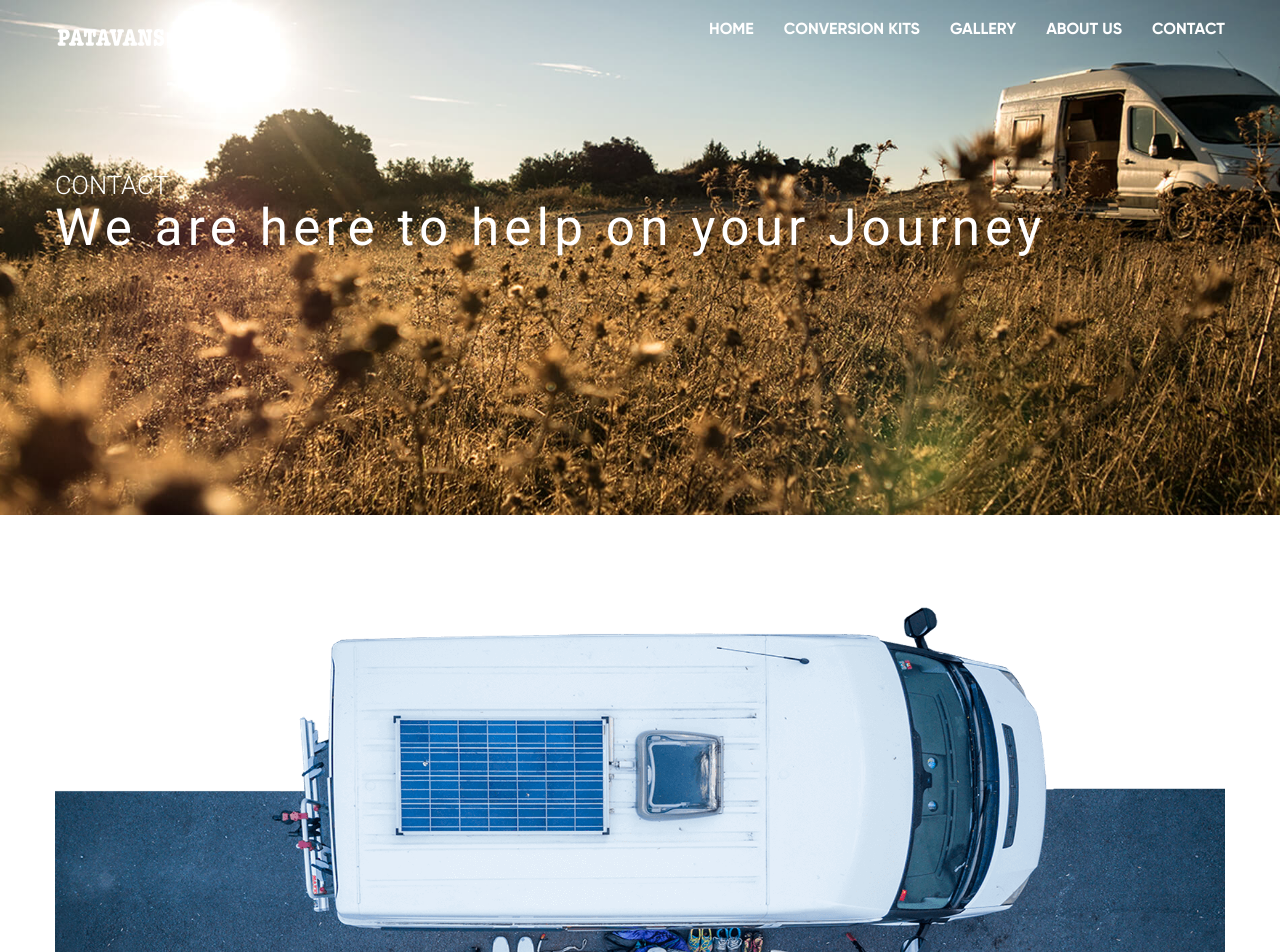
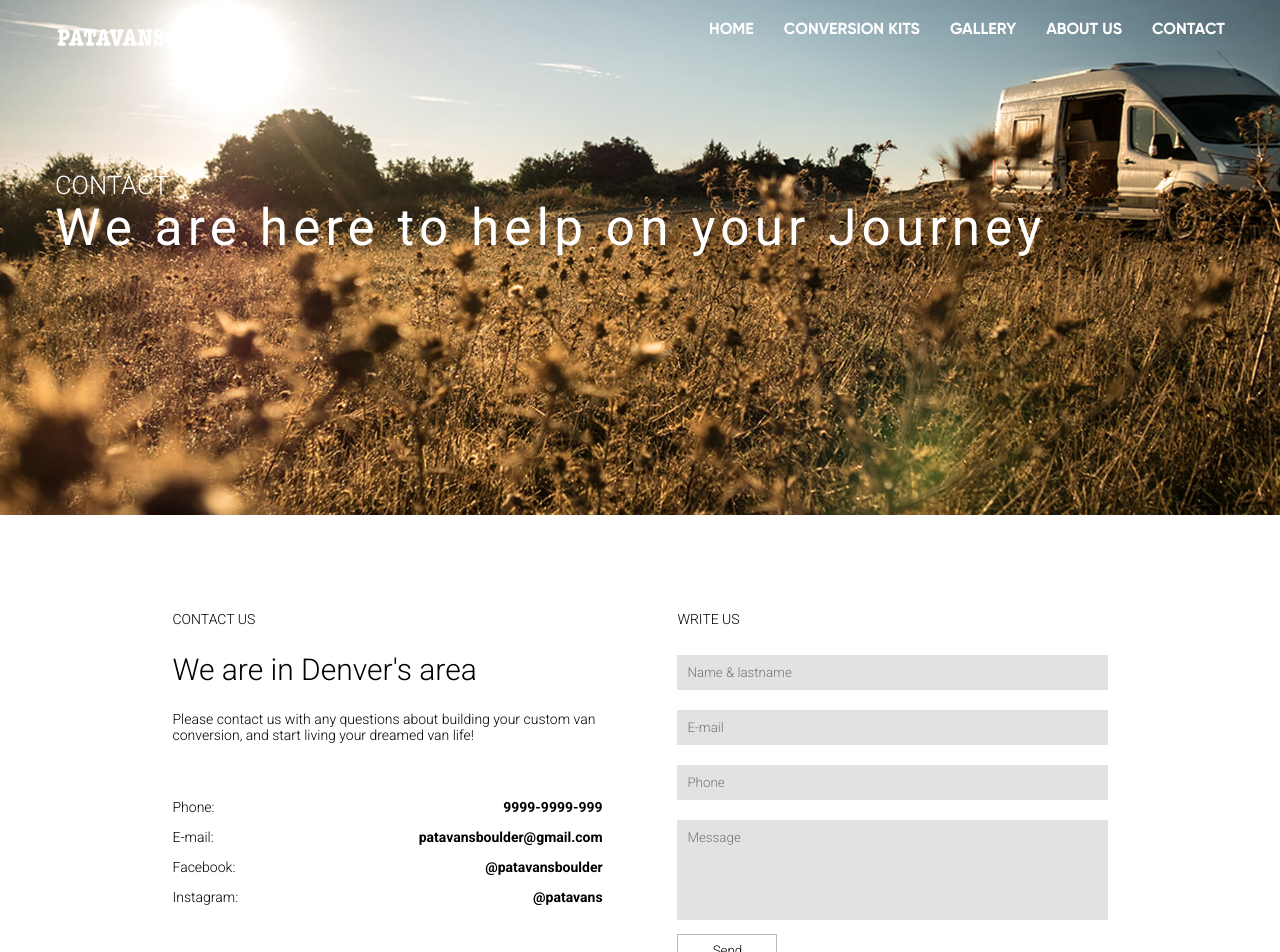
Before and after one commit to GasTrotteyn/PATAVANS, a React (Create React App) app: page /contact in a window 1280 px wide. Shown: the top 952 px of the page. Built offline with nearby package versions, Linux system fonts and the light colour scheme.

Commit message:
form stiled and sending request

```diff
--- a/package.json
+++ b/package.json
@@ -6,6 +6,7 @@
     "@testing-library/jest-dom": "^5.11.8",
     "@testing-library/react": "^11.2.2",
     "@testing-library/user-event": "^12.6.0",
+    "axios": "^0.21.1",
     "react": "^17.0.1",
     "react-dom": "^17.0.1",
     "react-router-dom": "^5.2.0",
--- a/src/Pages/AboutUs/AboutUs.js
+++ b/src/Pages/AboutUs/AboutUs.js
@@ -3,6 +3,8 @@ import classes from "./AboutUs.module.css";
 import Header from "../../containers/Headers/HeaderStandard/Header";
 import Cta from "../../components/Cta/Cta";
 import lagoon from "../../Assests/optimized/banner-about.jpg";
+import RightPiece from "../../components/Pieces/RightPiece/RightPiece";
+import pataWorking from "../../Assests/optimized/img-about.png";
 
 const About = (props) => {
     return (
@@ -13,6 +15,16 @@ const About = (props) => {
                 flag="ABOUT PATA"
                 title="Know the legend"
             ></Header>
+            <RightPiece
+                flag="ABOUT ME"
+                title="I'm PATA"
+                paragraph1="Juan Manuel Trotteyn (aka ‘Pata’) was born and raised in Mendoza, Argentina. His father introduced him to mountaineering at a young age, but he quickly fell in love with sport climbing and started competing."
+                paragraph2="At 18 years, he won Nationals and shortly after started route-setting for competitions. After his very first trip to Spain, he realized that’s where he wanted to live. For twelve years, Pata was based out of Cornudella de Montsant, Cataluña, the heart of Spain’s most stunning sport climbing. He became involved in the local bolting community, establishing new routes as rebolting the classics. Today, Pata lives in Boulder, CO and enjoys building custom van conversions, making other people’s dream of living in a van life come true. In his free time, Pata climbs on rock or flies his paraglider."
+                srcPhoto={pataWorking}
+                altPhoto="Pata working in a"
+                noButton
+            ></RightPiece>
+
             <Cta></Cta>
         </div>
     );
--- a/src/Pages/Contact/Contact.js
+++ b/src/Pages/Contact/Contact.js
@@ -1,10 +1,33 @@
-import React from "react";
+import React, { useState } from "react";
 import classes from "./Contact.module.css";
 import Header from "../../containers/Headers/HeaderStandard/Header";
-import Cta from "../../components/Cta/Cta";
 import thistles from "../../Assests/optimized/banner-contact.jpg";
+import axios from "axios";
 
 const Contact = (props) => {
+    const [data, setData] = useState({
+        name: "",
+        email: "",
+        tel: "",
+        message: "",
+    });
+
+    const inputChangeHandler = (event, id) => {
+        // event.preventDefault();
+        let formModified = { ...data };
+        formModified[id] = event.target.value;
+        setData(formModified);
+        console.log(data[id]);
+    };
+
+    const submitHandler = (event) => {
+        event.preventDefault();
+        let newForm = { ...data };
+        axios
+            .post("https://jsonplaceholder.typicode.com/posts", newForm)
+            .then((resp) => console.log(resp));
+    };
+
     return (
         <div className={classes.container}>
             <Header
@@ -13,7 +36,68 @@ const Contact = (props) => {
                 flag="CONTACT"
                 title="We are here to help on your Journey"
             ></Header>
-            <Cta></Cta>
+            <div className={classes.dataSection}>
+                <div className={classes.ourInfo}>
+                    <h4>CONTACT US</h4>
+                    <h2>We are in Denver's area</h2>
+                    <p>
+                        Please contact us with any questions about building your
+                        custom van conversion, and start living your dreamed van
+                        life!
+                    </p>
+
+                    <div className={classes.ourData}>
+                        <p>
+                            Phone: <br></br> E-mail: <br></br>Facebook:{" "}
+                            <br></br>Instagram:
+                        </p>
+
+                        <p className={classes.strongs}>
+                            <strong>9999-9999-999</strong>
+                            <br></br>
+                            <strong>patavansboulder@gmail.com</strong>
+                            <br></br>
+                            <strong>@patavansboulder</strong>
+                            <br></br>
+                            <strong>@patavans</strong>
+                        </p>
+                    </div>
+                </div>
+                <div className={classes.yourInfo}>
+                    <h4>WRITE US</h4>
+                    <form onSubmit={submitHandler}>
+                        <input
+                            placeholder="Name & lastname"
+                            onChange={(event) => {
+                                inputChangeHandler(event, "name");
+                            }}
+                            value={data.name}
+                        ></input>
+                        <input
+                            placeholder="E-mail"
+                            onChange={(event) => {
+                                inputChangeHandler(event, "email");
+                            }}
+                            value={data.email}
+                        ></input>
+                        <input
+                            placeholder="Phone"
+                            onChange={(event) => {
+                                inputChangeHandler(event, "tel");
+                            }}
+                            value={data.tel}
+                        ></input>
+                        <textarea
+                            placeholder="Message"
+                            onChange={(event) => {
+                                inputChangeHandler(event, "message");
+                            }}
+                            value={data.message}
+                        ></textarea>
+                        <button className={classes.button}>Send</button>
+                    </form>
+                </div>
+            </div>
         </div>
     );
 };
--- a/src/Pages/Contact/Contact.module.css
+++ b/src/Pages/Contact/Contact.module.css
@@ -4,3 +4,89 @@
     flex-direction: column;
     align-items: center;
 }
+.dataSection {
+    display: flex;
+    justify-content: space-between;
+    /* border: 1px solid yellowgreen; */
+    margin: 13vw 5vw;
+}
+h4 {
+    font-size: 3.8vw;
+}
+h2 {
+    font-size: 5.5vw;
+}
+p {
+    font-size: 4.3vw;
+}
+.ourInfo {
+    /* border: 1px solid red; */
+    width: 46%;
+}
+.ourData {
+    /* border: 1px solid blue; */
+    display: flex;
+    justify-content: space-between;
+    margin-top: 35px;
+}
+.ourData p {
+    line-height: 30px;
+}
+.strongs {
+    text-align: right;
+}
+.strongs strong {
+    font-weight: bold;
+}
+.yourInfo {
+    /* border: 1px dotted red; */
+    width: 46%;
+}
+.yourInfo form {
+    width: 100%;
+}
+.yourInfo form input,
+textarea {
+    background-color: #e2e2e2;
+    border: none;
+    padding: 10px;
+    width: 100%;
+    margin: 10px 0;
+}
+textarea {
+    height: 80px;
+}
+.button {
+    border: 1px solid #b8b8b8;
+    width: 30vw;
+    height: 10vw;
+    background-color: transparent;
+}
+
+@media (min-width: 768px) {
+    .datasection {
+        margin: 10vw 0 0 0;
+        max-width: 80vw;
+    }
+    h4 {
+        font-size: 14px;
+    }
+    h2 {
+        font-size: 30px;
+    }
+    p {
+        font-size: 14px;
+    }
+
+    .button {
+        width: 100px;
+        height: 32px;
+    }
+}
+
+@media (min-width: 1170px) {
+    .dataSection {
+        width: 935px;
+        margin: 80px 0 0 0;
+    }
+}
--- a/src/components/Pieces/RightPiece/RigthPiece.module.css
+++ b/src/components/Pieces/RightPiece/RigthPiece.module.css
@@ -35,7 +35,7 @@
 .photo {
     width: 100%;
     margin-top: 7vw;
-    max-height: 80vw;
+    /*max-height: 80vw;*/
 }
 
 /* display this photo in 768px onwards */
```
Also changed, not shown: 2 other files (tests, documents, lock files or other folders).
